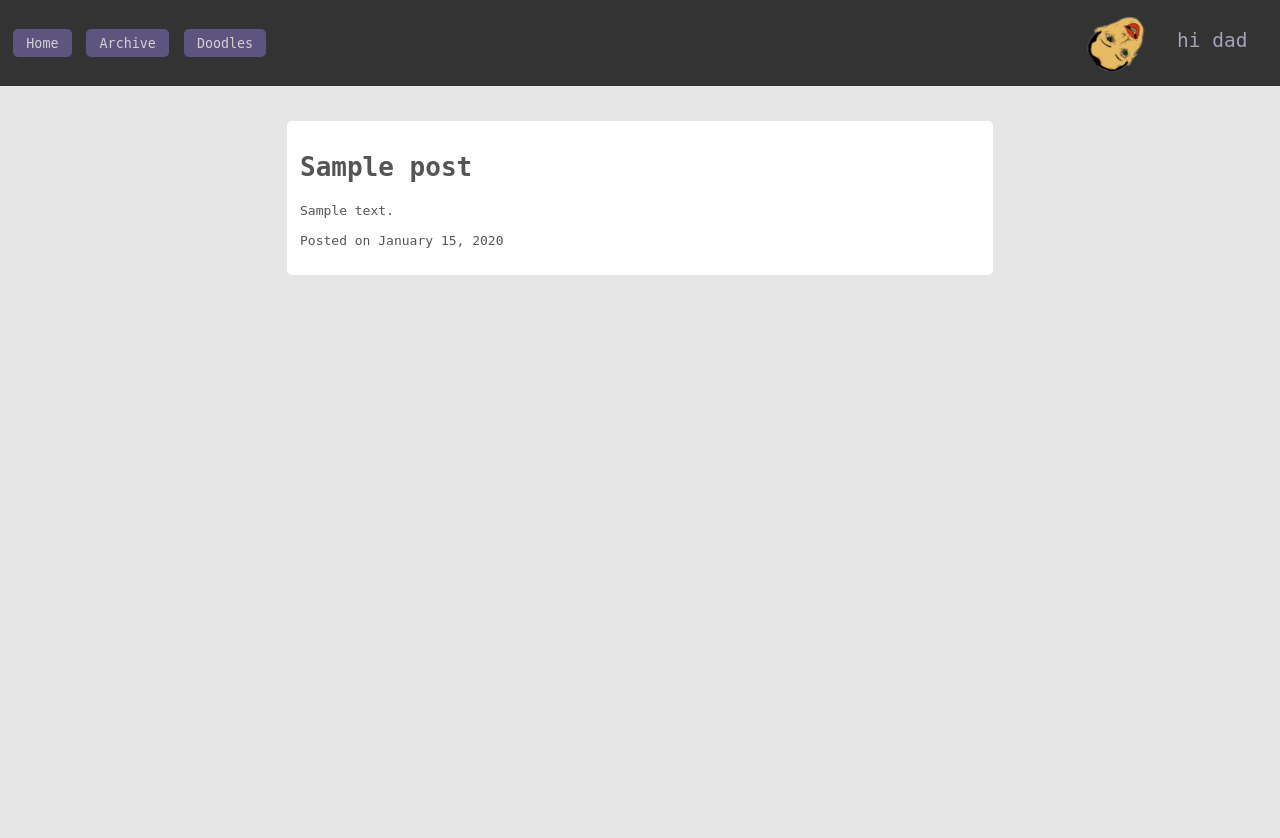
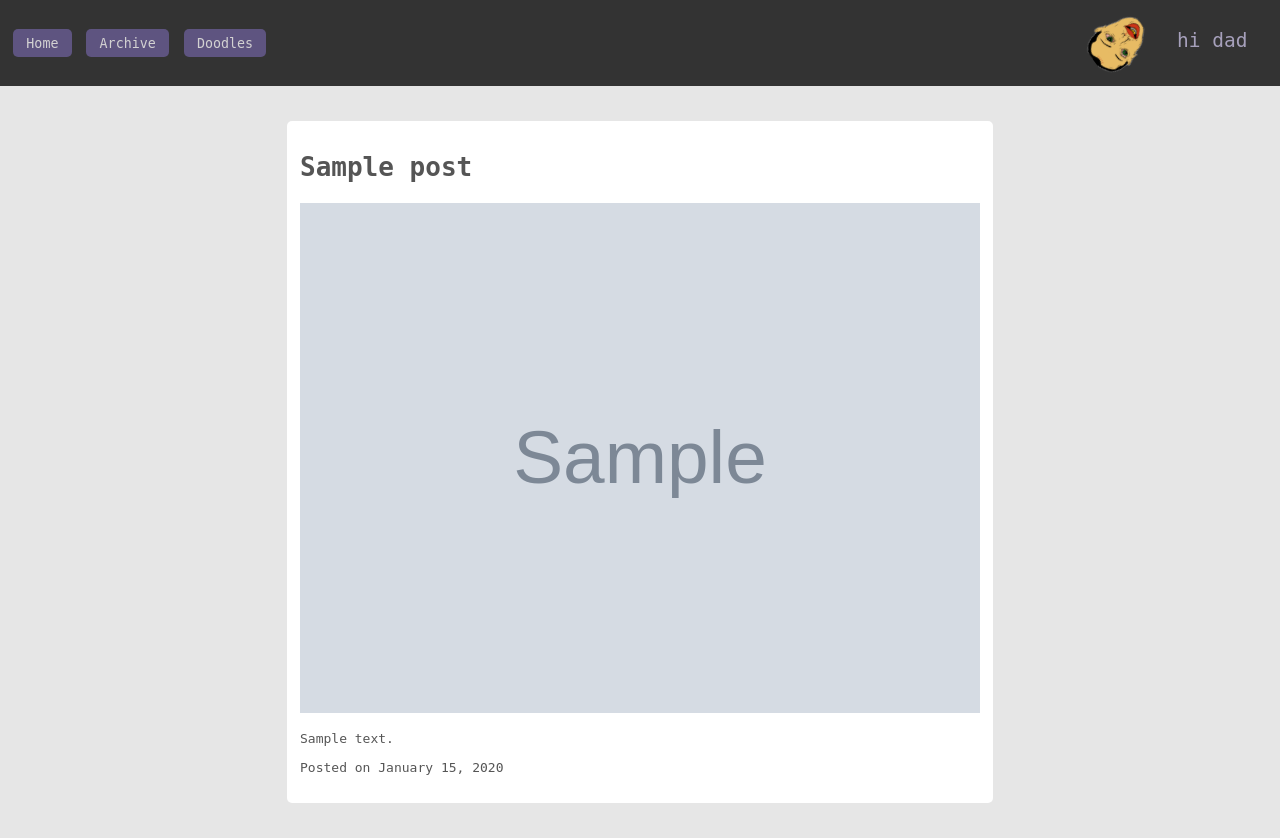
Before and after one commit to wesbob/hi_dad, a Flask app: page /post/1 in a window 1280 px wide. Before the commit the page ends 275 px from the top, so only its background shows below. Run offline with Flask 3, Linux system fonts and the light colour scheme; tables that the repository leaves empty hold one stand-in row (values such as "Sample post"); grey boxes marked "Sample" are stand-in pictures.

Commit message:
Update selected_post.html

```diff
--- a/templates/selected_post.html
+++ b/templates/selected_post.html
@@ -2,6 +2,11 @@
 
 {% block content %}
     <h1>{{ post.title }}</h1>
+    {% if post.image_path %}
+    <div class="post-image">
+        <img src="{{ post.image_path }}" alt="{{ post.title }}" width="400"> <!-- Adjust width as needed -->
+    </div>
+    {% endif %}
     <p>{{ post.content|nl2br|md_links_to_html|safe }}</p>
     <p>Posted on {{ post.date_created.strftime('%B %d, %Y') }}</p>
 {% endblock %}
```
